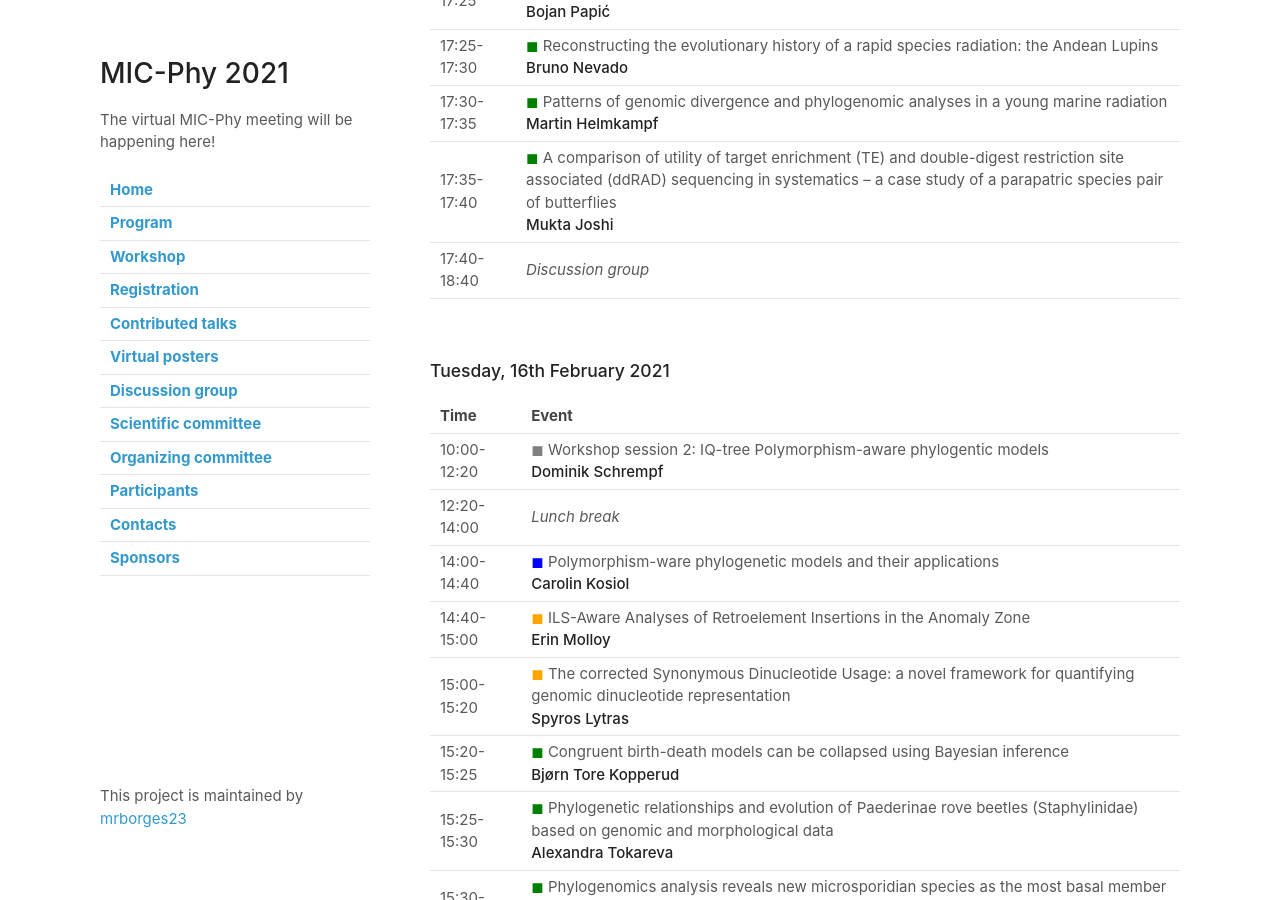
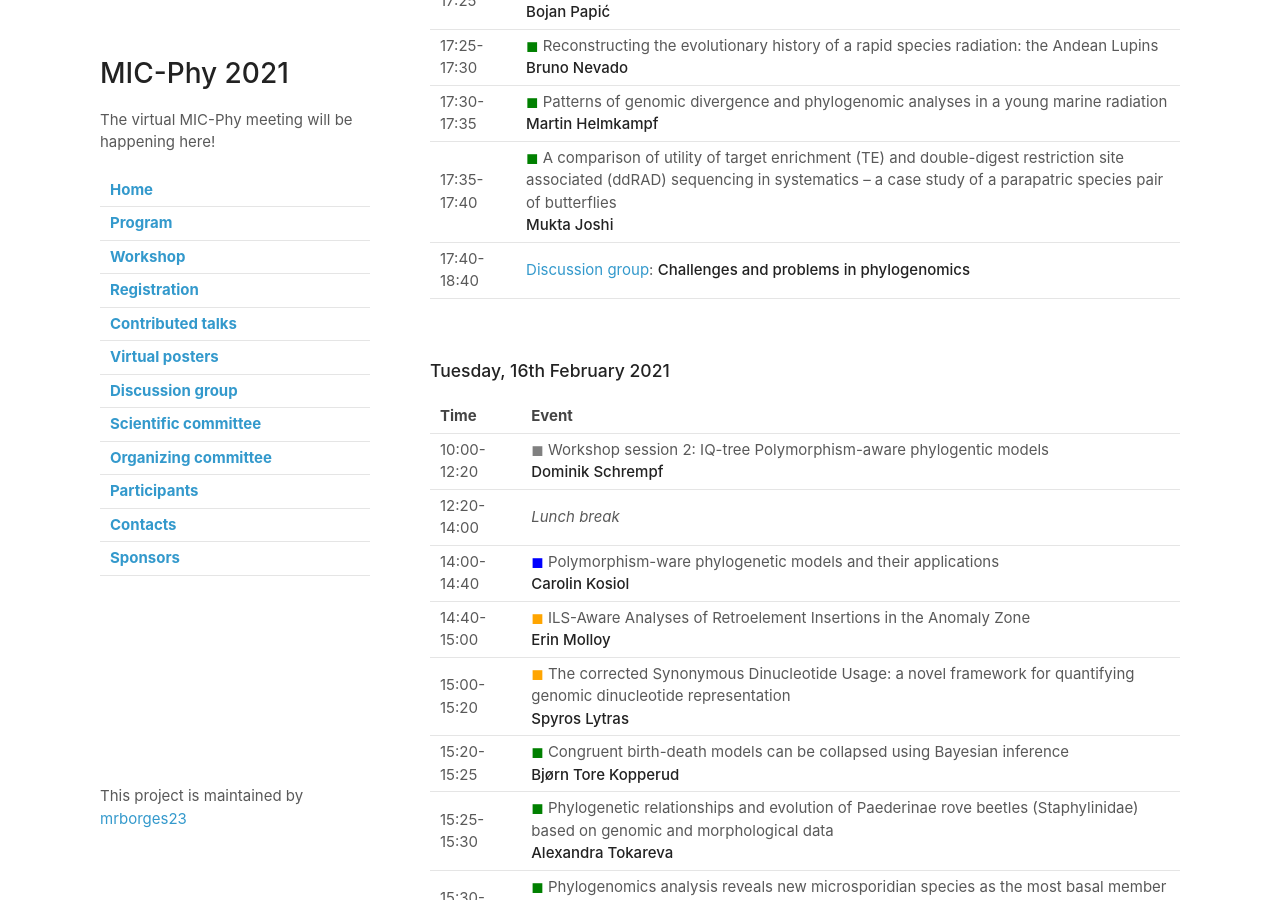
Before and after one commit to mrborges23/micphy2021, a Jekyll site: the page built from program.md, in a window 1280 px wide and 900 px high, scrolled down 1400 px. Built offline with Jekyll 4.4.1, drawn with Linux system fonts in a browser that asks for light colours; our own code applies the rules of GitHub Pages for plain Markdown files.

Commit message:
updating discussion group

```diff
--- a/program.md
+++ b/program.md
@@ -15,7 +15,7 @@
 
 | Time | Event |
 |---|---|
-|09:40-10:00| Workshop welcome session |
+|09:40-10:00| *Workshop welcome session* |
 |10:00-12:20| <span style="color:gray">&#9724;</span> Workshop session 1: RevBayes: Bayesian tree estimation<br/>**Sebastian Höhna** |
 |12:20-14:00| *Lunch break* |
 |13:40-14:00| *Opening session* |
@@ -33,7 +33,7 @@
 |17:25-17:30| <span style="color:green">&#9724;</span> Reconstructing the evolutionary history of a rapid species radiation: the Andean Lupins <br/> **Bruno Nevado**|
 |17:30-17:35| <span style="color:green">&#9724;</span> Patterns of genomic divergence and phylogenomic analyses in a young marine radiation <br/> **Martin Helmkampf** |
 |17:35-17:40| <span style="color:green">&#9724;</span> A comparison of utility of target enrichment (TE) and double-digest restriction site associated (ddRAD) sequencing in systematics – a case study of a parapatric species pair of butterflies <br/> **Mukta Joshi** |
-|17:40-18:40| *Discussion group* |
+|17:40-18:40| [Discussion group](discussiongroup.md): **Challenges and problems in phylogenomics**  |
 
 <br>
 
```
